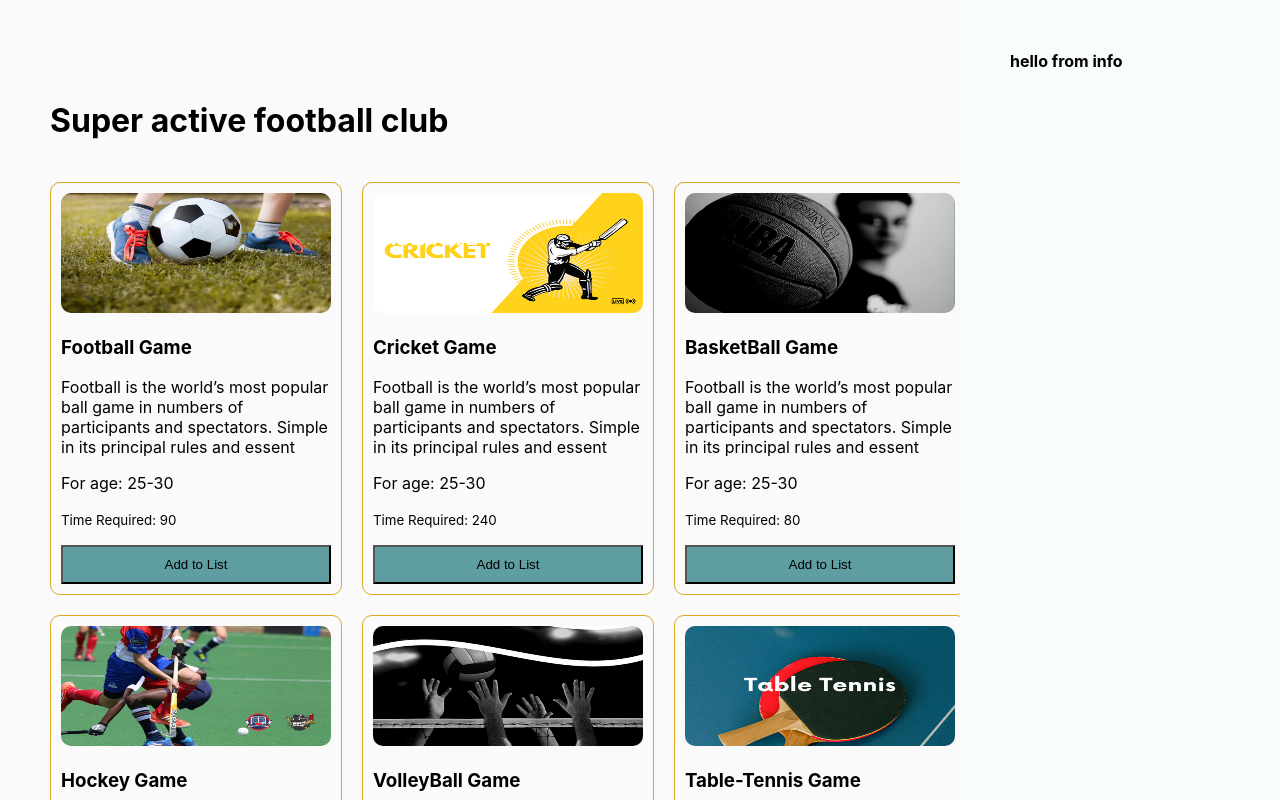
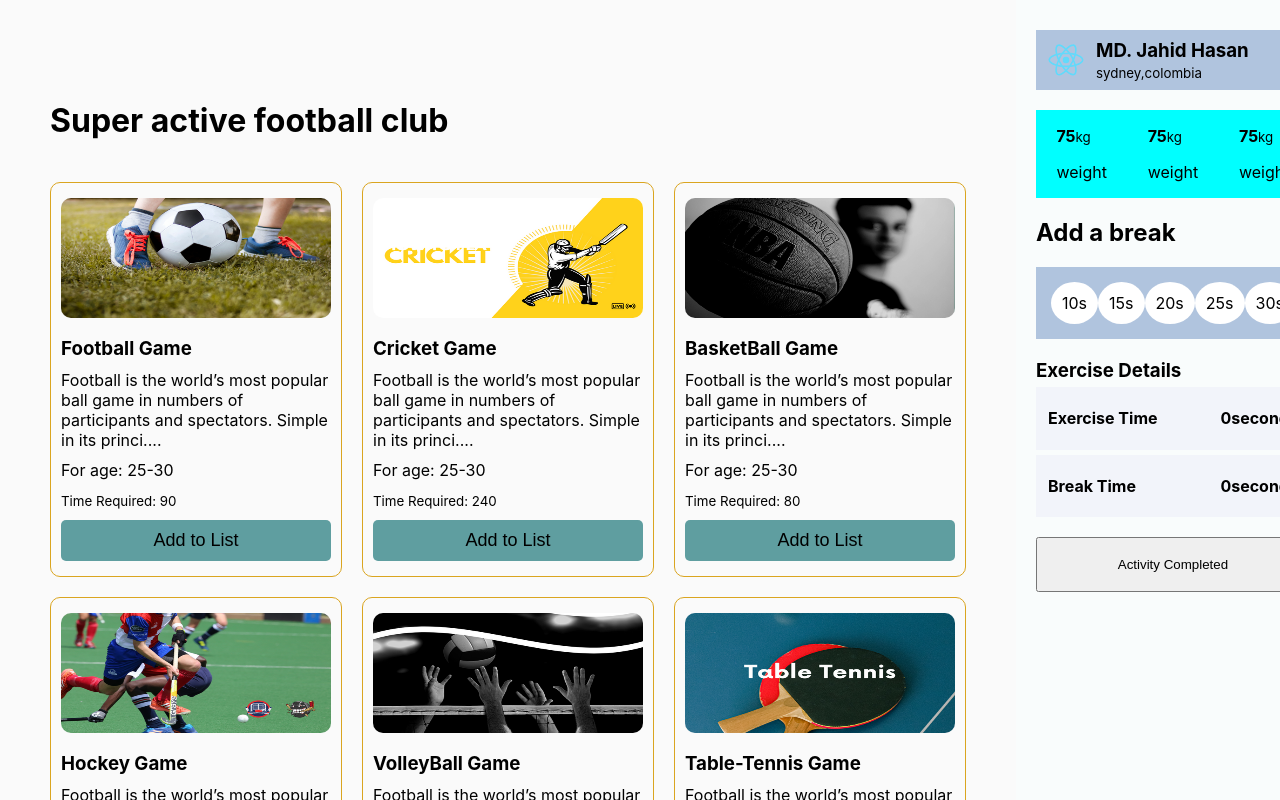
Before and after one commit to arifulislam38/active-football-club, a React (Create React App) app: page / in a window 1280 px wide. Shown: the top 800 px of the page. Built offline with nearby package versions, Linux system fonts and the light colour scheme.

Commit message:
info container added and create structure for data

```diff
--- a/public/index.html
+++ b/public/index.html
@@ -25,6 +25,12 @@
       Learn how to configure a non-root public URL by running `npm run build`.
     -->
     <title>React App</title>
+    <style>
+      body{
+        margin: 0px;
+        padding: 0px;
+      }
+    </style>
   </head>
   <body>
     <noscript>You need to enable JavaScript to run this app.</noscript>
--- a/src/Components/Body/Body.css
+++ b/src/Components/Body/Body.css
@@ -3,8 +3,14 @@
     grid-template-columns: 3fr 1fr;
 }
 .body-wrapper{
-    overflow: hidden;
     background-color: #cccccc1a;
+}
+.info-wrapper{
+    /* width: 100%; */
+    padding: 30px 20px;
+
+    /* right: 0px; */
+    background-color: rgba(240, 248, 248, 0.384);
 }
 .body-wrapper h1{
     padding: 80px 0px 20px 50px;
@@ -15,7 +21,3 @@
     gap: 20px;
     padding: 0px 50px 50px 50px;
 }
-.info-container{
-    background-color: rgba(240, 248, 248, 0.384);
-    padding: 30px 50px;
-}
--- a/src/Components/Body/Body.js
+++ b/src/Components/Body/Body.js
@@ -1,10 +1,13 @@
 import React, { useEffect, useState } from 'react';
 import GameCard from '../GameCard/GameCard';
+import Info from '../Info/Info';
 import "./Body.css";
 
 
 const Body = () => {
     const [games, setgames] = useState([]);
+
+    const [time, setTime] = useState([]);
 
     useEffect(() => {
         fetch('games.json')
@@ -12,18 +15,22 @@ const Body = () => {
         .then(data => setgames(data));
     },[]);
 
+    const handleAddToTime = () =>{
+        console.log('button clicked')
+    }
+
     return (
         <div className='body-container'>
             <div className='body-wrapper'>
                 <h1>Super active football club</h1>
                 <div className='card-container'>
                 {
-                    games.map(game => <GameCard key={game.id} game={game}></GameCard>)
+                    games.map(game => <GameCard key={game.id} game={game} handleAddToTime={handleAddToTime}></GameCard>)
                 }
                 </div>
             </div>
-            <div className='info-container'>
-                <h4>hello from info</h4>
+            <div className='info-wrapper'>
+                <Info></Info>
             </div>
         </div>
     );
--- a/src/Components/GameCard/GameCard.js
+++ b/src/Components/GameCard/GameCard.js
@@ -8,7 +8,7 @@ const GameCard = (props) => {
         <div className='game-card'>
             <img src={img} alt="this is an imag" />
             <h3>{name}</h3>
-            <p>{description.length > 130? description.slice(0,130) : description}</p>
+            <p>{description.length > 110? description.slice(0,110) + `....` : description}</p>
             <p>For age: {age}</p>
             <p><small>Time Required: {time}</small></p>
             <button>Add to List</button>
--- a/src/Components/GameCard/gamecard.css
+++ b/src/Components/GameCard/gamecard.css
@@ -1,5 +1,5 @@
 .game-card{
-    padding: 10px;
+    padding: 15px 10px;
     border: 1px solid goldenrod;
     border-radius: 10px;
 }
@@ -8,8 +8,18 @@
     height: 120px;
     border-radius: 10px;
 }
+.game-card h3{
+    margin-top: 15px;
+    margin-bottom: 10px;
+}
+.game-card p{
+    margin: 10px 0px;
+}
 .game-card button{
     width: 100%;
     padding: 10px 0px;
     background-color: cadetblue;
+    border: none;
+    border-radius: 5px;
+    font-size: 18px;
 }
--- /dev/null
+++ b/src/Components/Info/Info.js
@@ -0,0 +1,53 @@
+import React from 'react';
+import './info.css';
+import logo from '../../logo.svg';
+
+const Info = () => {
+    return (
+        <div className='info-container'>
+            <div className='person-info'>
+                <img src={logo} alt="" />
+                <div>
+                    <h3>MD. Jahid Hasan</h3>
+                    <p><small>sydney,colombia</small></p>
+                </div>
+            </div>
+            <div className='bmi-info'>
+                <div>
+                    <p><strong>75</strong><small>kg</small></p>
+                    <p>weight</p>
+                </div>
+                <div>
+                    <p><strong>75</strong><small>kg</small></p>
+                    <p>weight</p>
+                </div>
+                <div>
+                    <p><strong>75</strong><small>kg</small></p>
+                    <p>weight</p>
+                </div>
+            </div>
+            <h2>Add a break</h2>
+            <div className='break-info'>
+                <p>10s</p>
+                <p>15s</p>
+                <p>20s</p>
+                <p>25s</p>
+                <p>30s</p>
+            </div>
+            <div className='exercise-info'>
+                <h3>Exercise Details</h3>
+                <div style={{display:'flex', justifyContent: 'space-between',backgroundColor: '#F2F4FA',padding: '0px 12px'}}>
+                    <h4>Exercise Time</h4>
+                    <h4>0<span>seconds</span></h4>
+                </div>
+                <div style={{display:'flex', justifyContent: 'space-between',backgroundColor: '#F2F4FA',padding: '0px 12px'}}>
+                    <h4>Break Time</h4>
+                    <h4>0<span>seconds</span></h4>
+                </div>
+            </div>
+            <button>Activity Completed</button>
+        </div>
+    );
+};
+
+export default Info;
--- /dev/null
+++ b/src/Components/Info/info.css
@@ -0,0 +1,53 @@
+.info-container{
+    position: fixed;
+    top: 30px;
+    display: flex;
+    flex-direction: column;
+    gap: 20px;
+    height: 100vh;
+
+    /* width: 100%; */
+}
+.info-container h2{
+    margin: 0px;
+}
+
+.person-info{
+    display: flex;
+    align-items: center;
+    background-color: lightsteelblue;
+}
+.person-info img{
+    height: 60px;
+    width: 60px;
+}
+.person-info div p,h3{
+    margin: 0px 0px;
+}
+.bmi-info{
+    display: flex;
+    justify-content: space-around;
+    background-color: aqua;
+}
+.break-info{
+    display: flex;
+    justify-content: space-between;
+    background-color: lightsteelblue;
+    padding: 15px;
+
+}
+.break-info p{
+    margin: 0px;
+    padding: 11px;
+    border-radius: 50%;
+    background-color: white;
+}
+.exercise-info{
+    display: flex;
+    flex-direction: column;
+    gap: 5px;
+}
+
+.info-container button{
+    padding: 18px 0px;
+}
```
